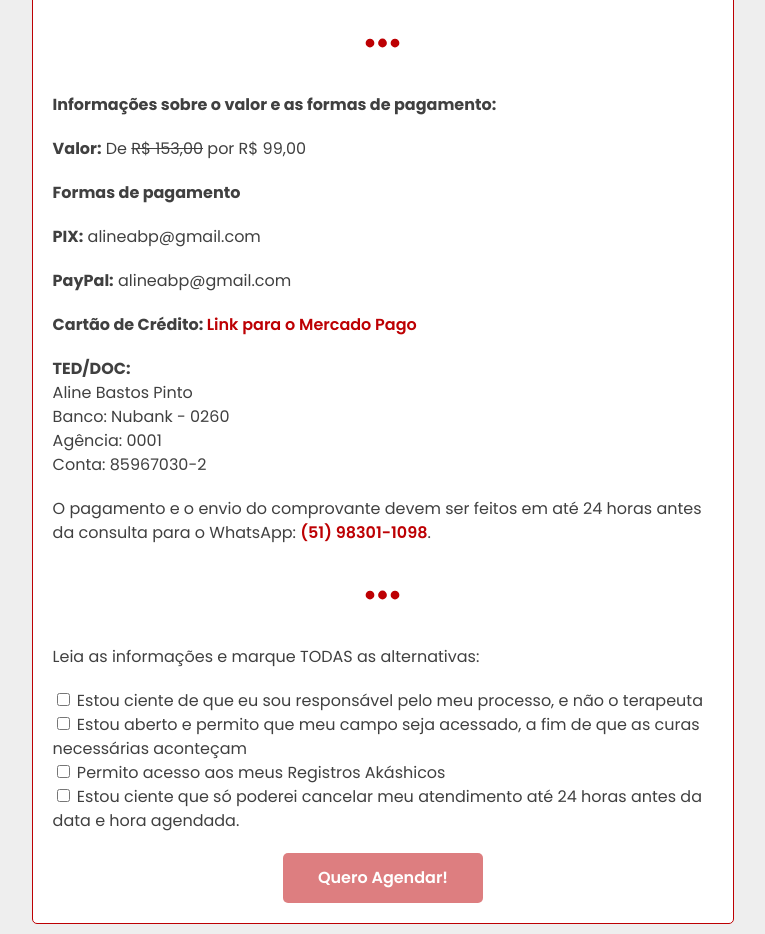
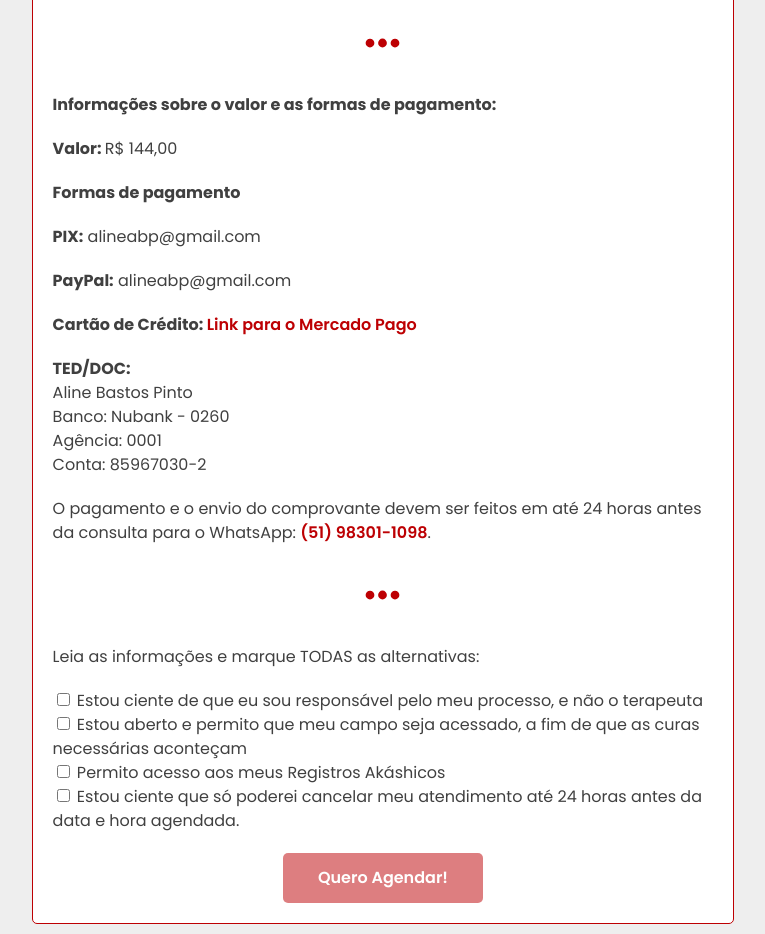
Before and after one commit to alinebastos/alinebastosterapeuta, a React (Create React App) app: page /apometria-cosmica in a window 1280 px wide. Shown: the part 1840-2774 px from the top of the page, without its empty margins (257-1022 px from the left). Built offline with nearby package versions, Linux system fonts and the light colour scheme.

Commit message:
Change values

```diff
--- a/src/pages/apometria-cosmica/index.js
+++ b/src/pages/apometria-cosmica/index.js
@@ -158,7 +158,7 @@ function ApometriaCosmica () {
                     <p><b>Lembre-se: o terapeuta é apenas um facilitador, você é responsável pelo seu processo!!</b></p>
                     <Icon icon={faEllipsis} />
                     <p><b>Informações sobre o valor e as formas de pagamento:</b></p>
-                    <p><b>Valor:</b> De <strike>R$ 153,00</strike> por R$ 99,00</p>
+                    <p><b>Valor: </b>R$ 144,00</p>
                     <p><b>Formas de pagamento</b></p>
                     <p><b>PIX:</b> alineabp@gmail.com</p>
                     <p><b>PayPal:</b> alineabp@gmail.com</p>
--- a/src/pages/aura-master/index.js
+++ b/src/pages/aura-master/index.js
@@ -194,7 +194,7 @@ function AuraMaster () {
                         <p><b>Lembre-se: o terapeuta é apenas um facilitador, você é responsável pelo seu processo!!</b></p>
                         <Icon icon={faEllipsis} />
                         <p><b>Informações sobre o valor e as formas de pagamento:</b></p>
-                        <p><b>Valor:</b> De <strike>R$ 153,00</strike> por R$ 99,00</p>
+                        <p><b>Valor: </b>R$ 144,00</p>
                         <p><b>Formas de pagamento</b></p>
                         <p><b>PIX:</b> alineabp@gmail.com</p>
                         <p><b>PayPal:</b> alineabp@gmail.com</p>
--- a/src/pages/cura-arcturiana/index.js
+++ b/src/pages/cura-arcturiana/index.js
@@ -166,7 +166,7 @@ function CuraArcturiana () {
                     <p><b>Lembre-se: o terapeuta é apenas um facilitador, você é responsável pelo seu processo!!</b></p>
                     <Icon icon={faEllipsis} />
                     <p><b>Informações sobre o valor e as formas de pagamento:</b></p>
-                    <p><b>Valor:</b> De <strike>R$ 153,00</strike> por R$ 99,00</p>
+                    <p><b>Valor: </b>R$ 144,00</p>
                     <p><b>Formas de pagamento</b></p>
                     <p><b>PIX:</b> alineabp@gmail.com</p>
                     <p><b>PayPal:</b> alineabp@gmail.com</p>
```
